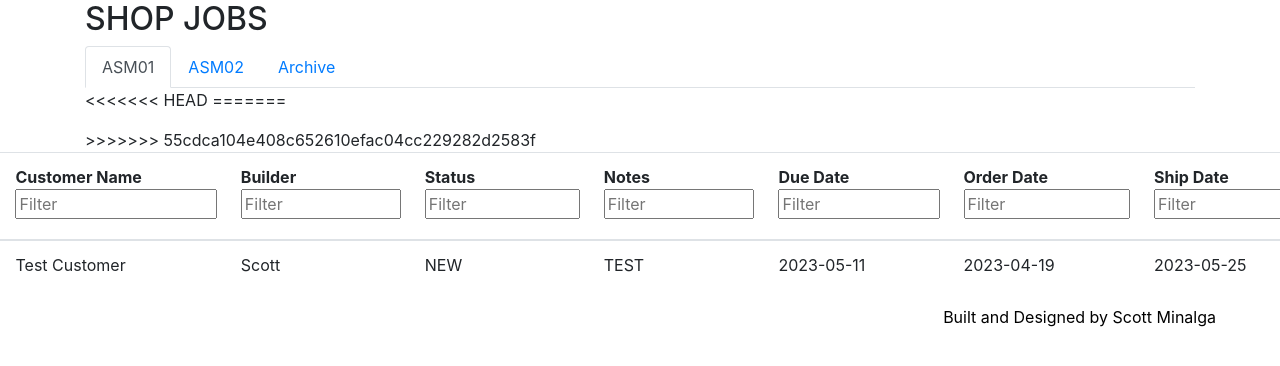
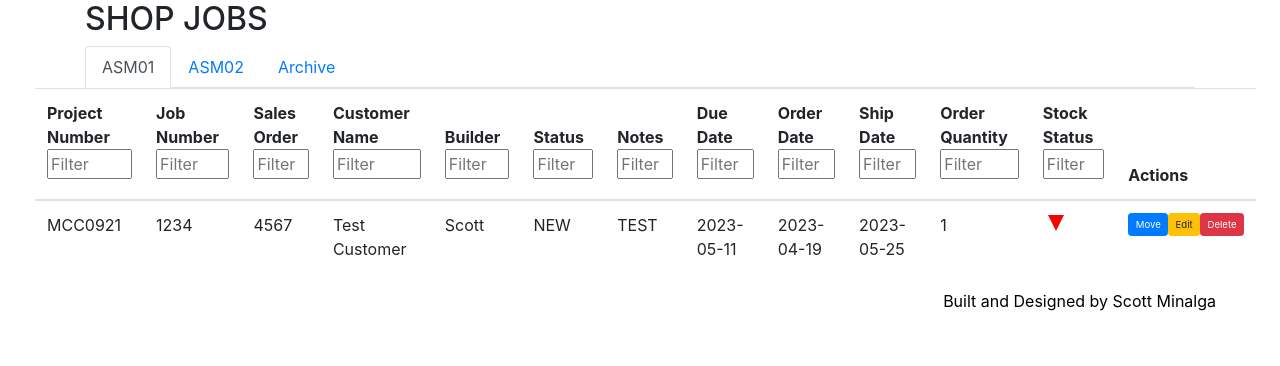
Before and after one commit to ScottMinalga/Shop-Dispatch-Web-App, a Flask app: page /view in a window 1280 px wide; the page is wider, and only the part inside the window is pictured. Shown: the part 56-422 px from the top of that part. Run offline with Flask 3, Linux system fonts and the light colour scheme; data comes from the database, SQL or seed files in the repository; data that the repository does not hold is empty; some libraries are stand-ins or nearby versions.

Commit message:
pre break
pre break

```diff
--- a/templates/_macros.html
+++ b/templates/_macros.html
@@ -58,11 +58,7 @@
   }
 </script>
 
-<<<<<<< HEAD
 <table class="table" style="width: 110%; margin-left: -50px;">
-=======
-<table class="table" style="width: 225%; margin-left: -700px;">
->>>>>>> 55cdca104e408c652610efac04cc229282d2583f
   <thead>
     <tr>
       <th>
--- a/templates/view_parts.html
+++ b/templates/view_parts.html
@@ -4,11 +4,7 @@
 <h1>Parts</h1>
 
 <!-- Table section -->
-<<<<<<< HEAD
 <table class="table" style="width: 5%; margin-left: 0px;">
-=======
-<table class="table">
->>>>>>> 55cdca104e408c652610efac04cc229282d2583f
   <thead>
     <tr>
       <th>Part Number</th>
```
